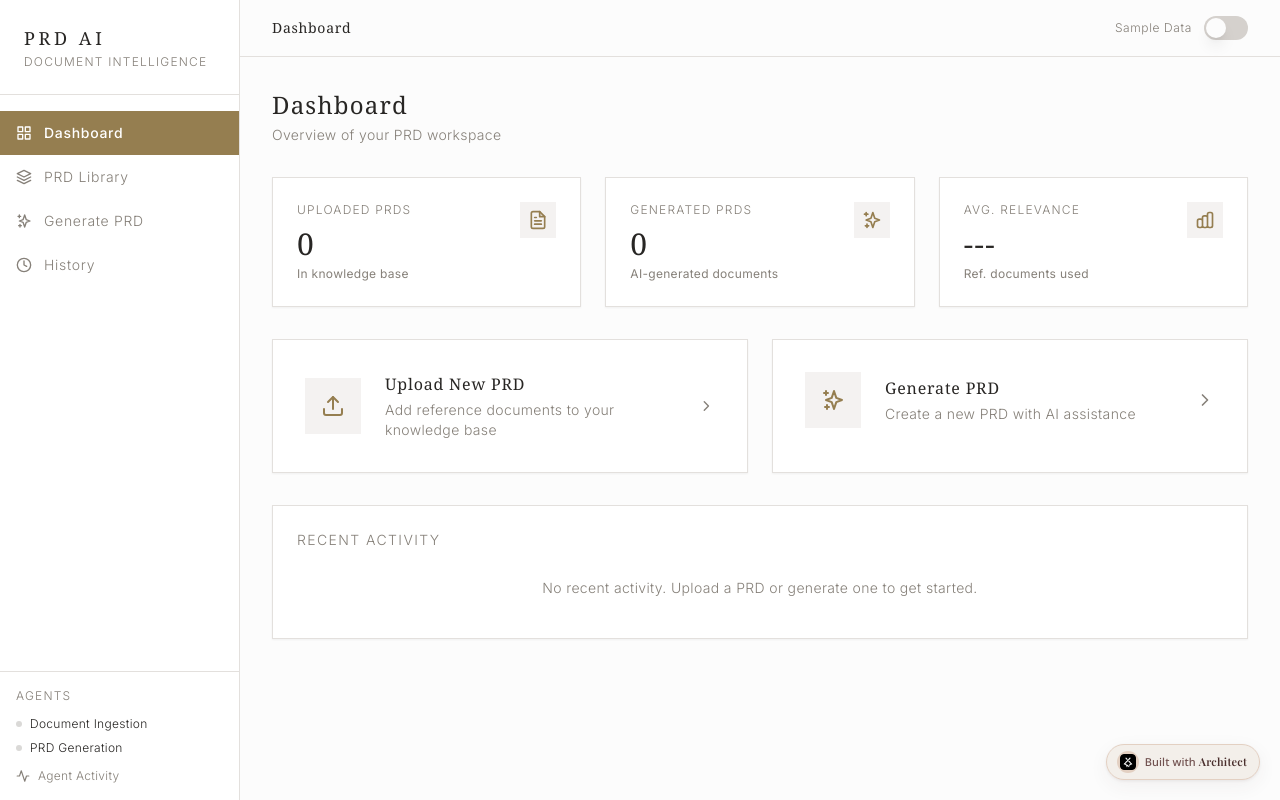
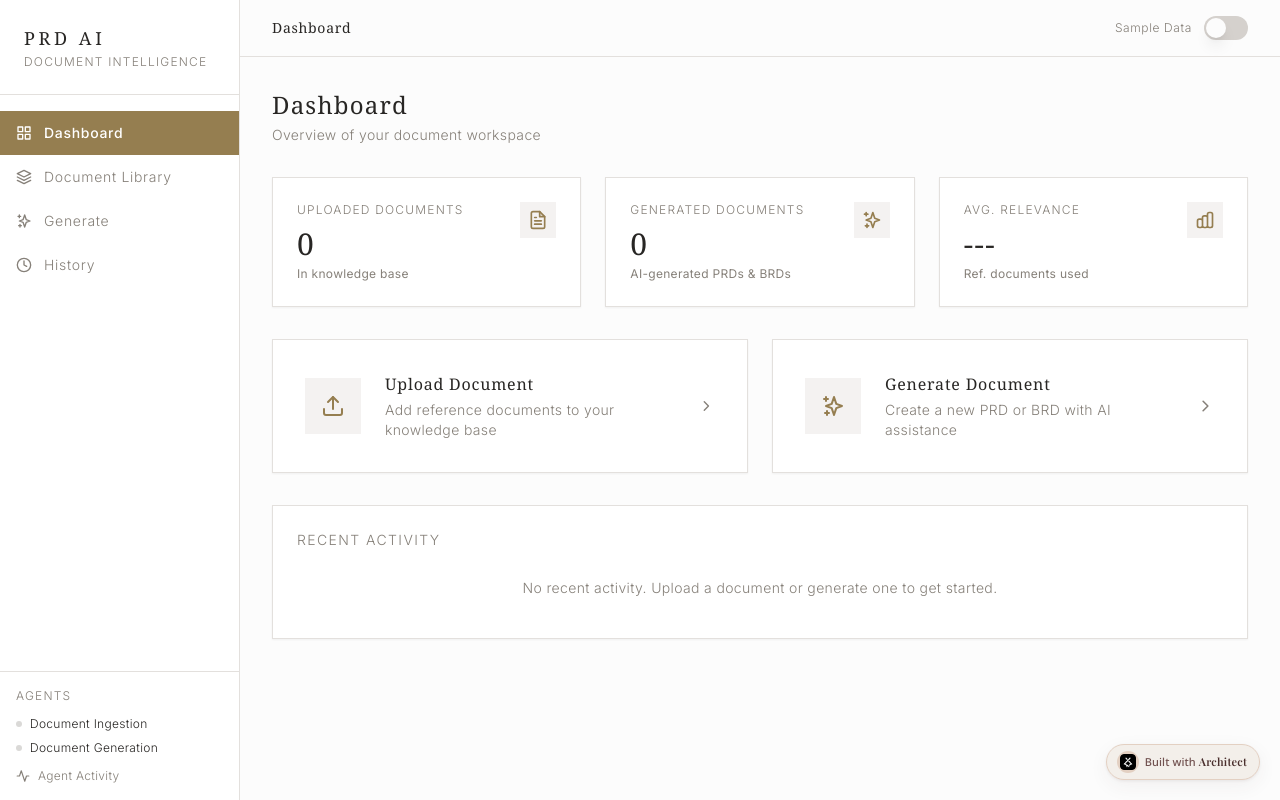
Before and after one commit to Lyzr-Apps/prd-ai-amazing-zone-8xq5, a Next.js app: page / in a window 1280 px wide. Built offline with nearby package versions, Linux system fonts and the light colour scheme.

Commit message:
feat: implemented BRD generation support with dynamic document type integration across screens

```diff
--- a/app/page.tsx
+++ b/app/page.tsx
@@ -171,6 +171,7 @@ const SAMPLE_DOCS: UploadedDoc[] = [
 const SAMPLE_PRDS: GeneratedPRD[] = [
   {
     id: 'gen-1',
+    documentType: 'PRD',
     prdTitle: 'AI-Powered Inventory Management System',
     industry: 'Retail',
     productType: 'B2B',
@@ -309,7 +310,7 @@ function downloadPDF(prd: GeneratedPRD): boolean {
   if (!markdownContent || markdownContent.trim().length === 0) return false
 
   const htmlBody = convertMarkdownToHtml(markdownContent)
-  const title = prd.prdTitle || 'PRD Document'
+  const title = prd.prdTitle || `${prd.documentType || 'PRD'} Document`
 
   const metaLine = [
     prd.industry && `Industry: ${prd.industry}`,
@@ -573,13 +574,13 @@ function DashboardScreen({
     <div className="space-y-8">
       <div>
         <h1 className="text-2xl font-light font-serif tracking-wider mb-1">Dashboard</h1>
-        <p className="text-sm text-muted-foreground tracking-wide font-light">Overview of your PRD workspace</p>
+        <p className="text-sm text-muted-foreground tracking-wide font-light">Overview of your document workspace</p>
       </div>
 
       {/* Metrics */}
       <div className="grid grid-cols-1 md:grid-cols-3 gap-6">
-        <MetricCard icon={<FiFileText className="w-5 h-5" />} label="Uploaded PRDs" value={uploadedDocs.length} sublabel="In knowledge base" />
-        <MetricCard icon={<HiOutlineSparkles className="w-5 h-5" />} label="Generated PRDs" value={generatedPRDs.length} sublabel="AI-generated documents" />
+        <MetricCard icon={<FiFileText className="w-5 h-5" />} label="Uploaded Documents" value={uploadedDocs.length} sublabel="In knowledge base" />
+        <MetricCard icon={<HiOutlineSparkles className="w-5 h-5" />} label="Generated Documents" value={generatedPRDs.length} sublabel="AI-generated PRDs & BRDs" />
         <MetricCard icon={<HiOutlineChartBar className="w-5 h-5" />} label="Avg. Relevance" value={generatedPRDs.length > 0 ? `${Math.round(generatedPRDs.reduce((acc, p) => acc + (p.metadata?.reference_documents_used ?? 0), 0) / generatedPRDs.length)}` : '---'} sublabel="Ref. documents used" />
       </div>
 
@@ -591,7 +592,7 @@ function DashboardScreen({
               <FiUpload className="w-6 h-6" />
             </div>
             <div>
-              <h3 className="text-base font-serif tracking-wider font-medium mb-1">Upload New PRD</h3>
+              <h3 className="text-base font-serif tracking-wider font-medium mb-1">Upload Document</h3>
               <p className="text-sm text-muted-foreground font-light tracking-wide">Add reference documents to your knowledge base</p>
             </div>
             <FiChevronRight className="w-5 h-5 text-muted-foreground ml-auto group-hover:text-foreground transition-colors" />
@@ -604,8 +605,8 @@ function DashboardScreen({
               <HiOutlineSparkles className="w-6 h-6" />
             </div>
             <div>
-              <h3 className="text-base font-serif tracking-wider font-medium mb-1">Generate PRD</h3>
-              <p className="text-sm text-muted-foreground font-light tracking-wide">Create a new PRD with AI assistance</p>
+              <h3 className="text-base font-serif tracking-wider font-medium mb-1">Generate Document</h3>
+              <p className="text-sm text-muted-foreground font-light tracking-wide">Create a new PRD or BRD with AI assistance</p>
             </div>
             <FiChevronRight className="w-5 h-5 text-muted-foreground ml-auto group-hover:text-foreground transition-colors" />
           </CardContent>
@@ -619,7 +620,7 @@ function DashboardScreen({
         </CardHeader>
         <CardContent>
           {recentActivity.length === 0 ? (
-            <p className="text-sm text-muted-foreground font-light tracking-wide py-4 text-center">No recent activity. Upload a PRD or generate one to get started.</p>
+            <p className="text-sm text-muted-foreground font-light tracking-wide py-4 text-center">No recent activity. Upload a document or generate one to get started.</p>
           ) : (
             <div className="space-y-0">
               {recentActivity.slice(0, 8).map((item, i) => (
@@ -803,8 +804,8 @@ function LibraryScreen({
   return (
     <div className="space-y-6">
       <div>
-        <h1 className="text-2xl font-light font-serif tracking-wider mb-1">PRD Library</h1>
-        <p className="text-sm text-muted-foreground tracking-wide font-light">Upload and manage reference PRD documents</p>
+        <h1 className="text-2xl font-light font-serif tracking-wider mb-1">Document Library</h1>
+        <p className="text-sm text-muted-foreground tracking-wide font-light">Upload and manage reference documents</p>
       </div>
 
       {statusMsg && <StatusMessage message={statusMsg.text} type={statusMsg.type} onDismiss={() => setStatusMsg(null)} />}
@@ -1141,9 +1142,9 @@ Output the PRD in well-structured Markdown format with clear section headings.`
           setStatusMsg({ text: `"${newPRD.prdTitle}" generated successfully`, type: 'success' })
           setTimeout(() => setStatusMsg(null), 4000)
         } else if (fallbackText.trim().length > 50) {
-          // Agent returned plain text or markdown — use it directly as the PRD content
+          // Agent returned plain text or markdown — use it directly as the document content
           const titleMatch = fallbackText.match(/^#\s+(.+)$/m)
-          const inferredTitle = titleMatch ? titleMatch[1].trim() : productName || 'Untitled PRD'
+          const inferredTitle = titleMatch ? titleMatch[1].trim() : productName || `Untitled ${documentType}`
 
           // Extract section headings from markdown
           const headingMatches = [...fallbackText.matchAll(/^##\s+(.+)$/gm)]
@@ -1156,6 +1157,7 @@ Output the PRD in well-structured Markdown format with clear section headings.`
 
           const newPRD: GeneratedPRD = {
             id: Date.now().toString(),
+            documentType,
             prdTitle: inferredTitle,
             industry: industry,
             productType: productType,
@@ -1177,11 +1179,11 @@ Output the PRD in well-structured Markdown format with clear section headings.`
           setStatusMsg({ text: `"${newPRD.prdTitle}" generated successfully`, type: 'success' })
           setTimeout(() => setStatusMsg(null), 4000)
         } else {
-          setGenerateError('Failed to parse PRD response. Please try again.')
-          setStatusMsg({ text: 'Failed to parse PRD response', type: 'error' })
+          setGenerateError(`Failed to parse ${documentType} response. Please try again.`)
+          setStatusMsg({ text: `Failed to parse ${documentType} response`, type: 'error' })
         }
       } else {
-        setGenerateError(result.error || 'Failed to generate PRD')
+        setGenerateError(result.error || `Failed to generate ${documentType}`)
         setStatusMsg({ text: result.error || 'Generation failed', type: 'error' })
       }
     } catch (err) {
@@ -1196,12 +1198,12 @@ Output the PRD in well-structured Markdown format with clear section headings.`
 
   const downloadMarkdown = () => {
     if (!currentPRD) {
-      setStatusMsg({ text: 'No PRD available to download.', type: 'error' })
+      setStatusMsg({ text: `No ${documentType} available to download.`, type: 'error' })
       return
     }
     const content = getDownloadableMarkdown(currentPRD)
     if (!content || content.trim().length === 0) {
-      setStatusMsg({ text: 'PRD content is empty. Try generating again.', type: 'error' })
+      setStatusMsg({ text: `${documentType} content is empty. Try generating again.`, type: 'error' })
       return
     }
     try {
@@ -1221,12 +1223,12 @@ Output the PRD in well-structured Markdown format with clear section headings.`
 
   const handleDownloadPDF = () => {
     if (!currentPRD) {
-      setStatusMsg({ text: 'No PRD available to download.', type: 'error' })
+      setStatusMsg({ text: `No ${documentType} available to download.`, type: 'error' })
       return
     }
     const success = downloadPDF(currentPRD)
     if (!success) {
-      setStatusMsg({ text: 'PRD content is empty. Try generating again.', type: 'error' })
+      setStatusMsg({ text: `${documentType} content is empty. Try generating again.`, type: 'error' })
     }
   }
 
@@ -1345,7 +1347,7 @@ Output the PRD in well-structured Markdown format with clear section headings.`
             </Card>
           ) : currentPRD ? (
             <>
-              {/* PRD Header & Actions */}
+              {/* Document Header & Actions */}
               <Card className="border border-border shadow-sm">
                 <CardContent className="p-5">
                   <div className="flex items-start justify-between mb-3">
@@ -1450,7 +1452,7 @@ function HistoryScreen({
   const downloadMarkdown = (prd: GeneratedPRD) => {
     const content = getDownloadableMarkdown(prd)
     if (!content || content.trim().length === 0) {
-      setStatusMsg({ text: 'PRD content is empty. Cannot download.', type: 'error' })
+      setStatusMsg({ text: 'Document content is empty. Cannot download.', type: 'error' })
       return
     }
     try {
@@ -1471,7 +1473,7 @@ function HistoryScreen({
   const handleDownloadPDF = (prd: GeneratedPRD) => {
     const success = downloadPDF(prd)
     if (!success) {
-      setStatusMsg({ text: 'PRD content is empty. Cannot download PDF.', type: 'error' })
+      setStatusMsg({ text: 'Document content is empty. Cannot download PDF.', type: 'error' })
     }
   }
 
@@ -1479,7 +1481,7 @@ function HistoryScreen({
     <div className="space-y-6">
       <div>
         <h1 className="text-2xl font-light font-serif tracking-wider mb-1">Generation History</h1>
-        <p className="text-sm text-muted-foreground tracking-wide font-light">Review and manage previously generated PRDs</p>
+        <p className="text-sm text-muted-foreground tracking-wide font-light">Review and manage previously generated documents</p>
       </div>
 
       {statusMsg && <StatusMessage message={statusMsg.text} type={statusMsg.type} onDismiss={() => setStatusMsg(null)} />}
@@ -1488,9 +1490,9 @@ function HistoryScreen({
         <Card className="border border-border shadow-sm">
           <CardContent className="p-16 text-center">
             <FiClock className="w-10 h-10 mx-auto text-muted-foreground/30 mb-4" />
-            <h3 className="text-base font-serif tracking-wider font-medium mb-2">No PRDs Generated Yet</h3>
+            <h3 className="text-base font-serif tracking-wider font-medium mb-2">No Documents Generated Yet</h3>
             <p className="text-sm text-muted-foreground font-light tracking-wide max-w-sm mx-auto">
-              Once you generate your first PRD, it will appear here for easy reference and export.
+              Once you generate your first PRD or BRD, it will appear here for easy reference and export.
             </p>
           </CardContent>
         </Card>
@@ -1500,7 +1502,7 @@ function HistoryScreen({
             <table className="w-full text-sm">
               <thead>
                 <tr className="border-b border-border bg-secondary/50">
-                  <th className="text-left px-5 py-3 text-xs tracking-widest uppercase text-muted-foreground font-light">PRD Name</th>
+                  <th className="text-left px-5 py-3 text-xs tracking-widest uppercase text-muted-foreground font-light">Document Name</th>
                   <th className="text-left px-5 py-3 text-xs tracking-widest uppercase text-muted-foreground font-light hidden md:table-cell">Industry</th>
                   <th className="text-left px-5 py-3 text-xs tracking-widest uppercase text-muted-foreground font-light hidden md:table-cell">Detail Level</th>
                   <th className="text-left px-5 py-3 text-xs tracking-widest uppercase text-muted-foreground font-light hidden sm:table-cell">Date</th>
@@ -1511,8 +1513,13 @@ function HistoryScreen({
                 {generatedPRDs.map(prd => (
                   <tr key={prd.id} className="border-b border-border last:border-b-0 hover:bg-secondary/30 transition-colors cursor-pointer" onClick={() => { setViewPRD(prd); setViewOpen(true) }}>
                     <td className="px-5 py-4">
-                      <p className="font-medium font-serif tracking-wide text-sm">{prd.prdTitle}</p>
-                      <p className="text-xs text-muted-foreground tracking-wide mt-0.5">{prd.productType}</p>
+                      <div className="flex items-center gap-2">
+                        <Badge variant="outline" className="text-[10px] font-light tracking-wider px-1.5 py-0 flex-shrink-0">{prd.documentType || 'PRD'}</Badge>
+                        <div className="min-w-0">
+                          <p className="font-medium font-serif tracking-wide text-sm truncate">{prd.prdTitle}</p>
+                          <p className="text-xs text-muted-foreground tracking-wide mt-0.5">{prd.productType}</p>
+                        </div>
+                      </div>
                     </td>
                     <td className="px-5 py-4 hidden md:table-cell">
                       <Badge variant="secondary" className="text-xs font-light tracking-wide">{prd.industry}</Badge>
@@ -1547,13 +1554,13 @@ function HistoryScreen({
         </Card>
       )}
 
-      {/* View PRD Dialog */}
+      {/* View Document Dialog */}
       <Dialog open={viewOpen} onOpenChange={setViewOpen}>
         <DialogContent className="max-w-3xl max-h-[85vh] overflow-y-auto">
           <DialogHeader>
             <DialogTitle className="font-serif tracking-wider font-medium">{viewPRD?.prdTitle}</DialogTitle>
             <DialogDescription className="tracking-wide font-light">
-              {viewPRD?.industry} | {viewPRD?.productType} | {viewPRD?.detailLevel}
+              {viewPRD?.documentType || 'PRD'} | {viewPRD?.industry} | {viewPRD?.productType} | {viewPRD?.detailLevel}
               {(viewPRD?.metadata?.word_count ?? 0) > 0 && ` | ${viewPRD?.metadata?.word_count} words`}
             </DialogDescription>
           </DialogHeader>
@@ -1619,8 +1626,8 @@ export default function Page() {
 
   const NAV_ITEMS: { key: ScreenType; label: string; icon: React.ReactNode }[] = [
     { key: 'dashboard', label: 'Dashboard', icon: <FiGrid className="w-4 h-4" /> },
-    { key: 'library', label: 'PRD Library', icon: <FiLayers className="w-4 h-4" /> },
-    { key: 'generate', label: 'Generate PRD', icon: <HiOutlineSparkles className="w-4 h-4" /> },
+    { key: 'library', label: 'Document Library', icon: <FiLayers className="w-4 h-4" /> },
+    { key: 'generate', label: 'Generate', icon: <HiOutlineSparkles className="w-4 h-4" /> },
     { key: 'history', label: 'History', icon: <FiClock className="w-4 h-4" /> },
   ]
 
@@ -1651,7 +1658,7 @@ export default function Page() {
             </div>
             <div className="flex items-center gap-2">
               <div className={cn('w-1.5 h-1.5 rounded-full', activeAgentId === PRD_GENERATION_AGENT_ID ? 'bg-green-500 animate-pulse' : 'bg-muted-foreground/30')} />
-              <span className="text-xs font-light tracking-wide truncate">PRD Generation</span>
+              <span className="text-xs font-light tracking-wide truncate">Document Generation</span>
             </div>
           </div>
 
@@ -1668,7 +1675,7 @@ export default function Page() {
         {/* Top Header */}
         <header className="sticky top-0 z-20 bg-background/90 backdrop-blur-sm border-b border-border px-8 py-4 flex items-center justify-between">
           <div className="flex items-center gap-3">
-            <h2 className="text-sm font-serif tracking-wider font-medium capitalize">{activeScreen === 'generate' ? 'Generate PRD' : activeScreen === 'library' ? 'PRD Library' : activeScreen}</h2>
+            <h2 className="text-sm font-serif tracking-wider font-medium capitalize">{activeScreen === 'generate' ? 'Generate Document' : activeScreen === 'library' ? 'Document Library' : activeScreen}</h2>
           </div>
           <div className="flex items-center gap-3">
             <Label htmlFor="sample-toggle" className="text-xs tracking-wider text-muted-foreground font-light cursor-pointer">Sample Data</Label>
```
